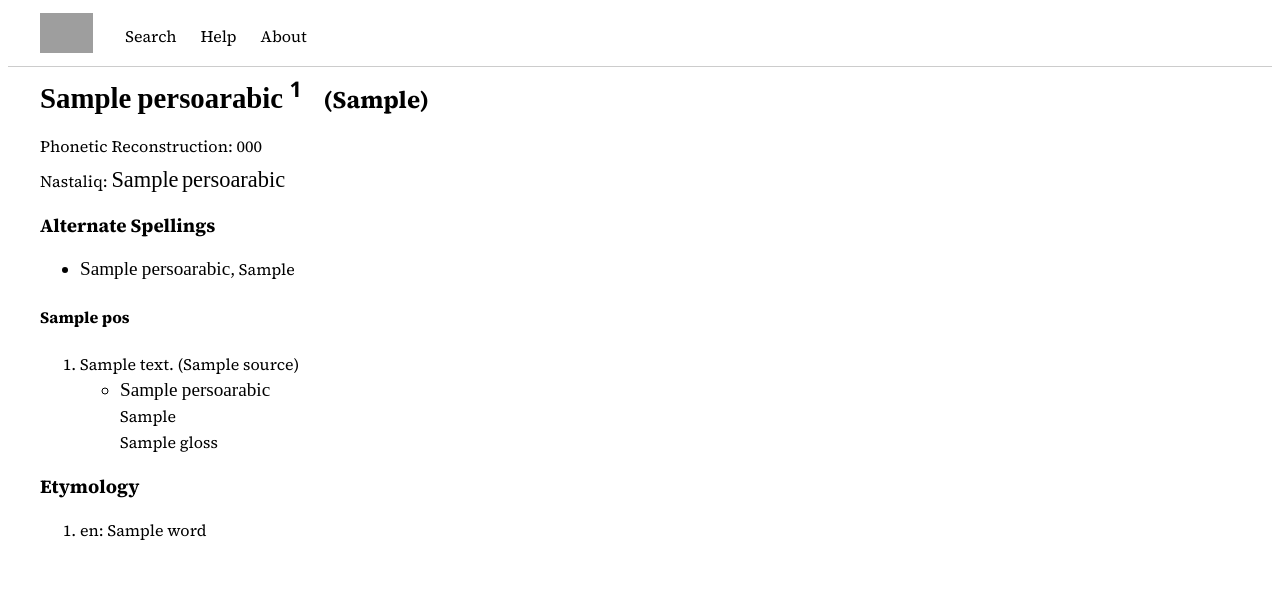
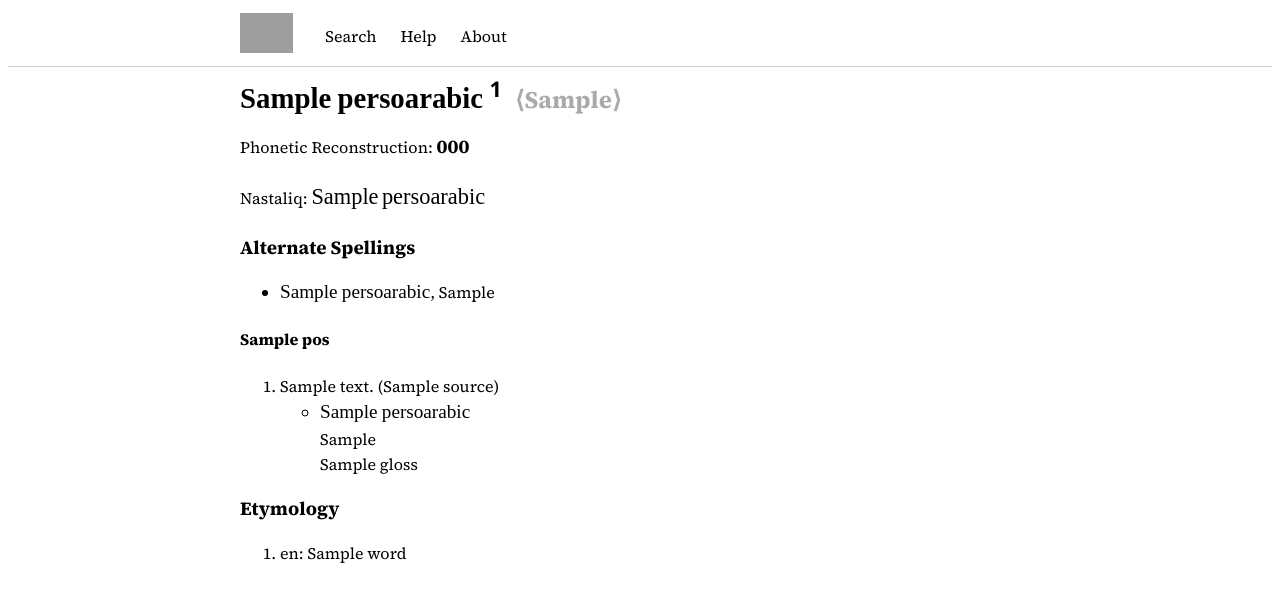
Before and after one commit to vqmalic/chaghatayproject, a Django app: template dictionary/templates/dictionary/entry_detail.html in a window 1280 px wide. Shown: the top 602 px of the page. Run offline with Django 5.2, Linux system fonts and the light colour scheme; the template is opened without the code that fills it: most values are stand-ins (such as "Sample title", 1, 10 or a date in 2020); some web fonts are replaced; grey boxes are pictures that could not be loaded.

Commit message:
style tweaks

```diff
--- a/dictionary/static/dictionary/css/style.css
+++ b/dictionary/static/dictionary/css/style.css
@@ -1,6 +1,16 @@
 body {
     font-family: "Source Serif 4", Georgia, "Times New Roman", Times, serif;
     line-height: 1.6rem;
+}
+a {
+    color: #4b3f8f;
+    text-decoration: none;
+    transition: text-decoration-color 0.15s ease;
+}
+a:hover {
+    text-decoration: underline;
+    text-underline-offset: 3px;
+    text-decoration-thickness: 1px;
 }
 sup {
   vertical-align: baseline;   /* cancel the default shift-based positioning */
@@ -20,12 +30,18 @@ p .persoarabic {
 .nastaliq {
   font-family: 'Noto Nastaliq Urdu', serif;
   font-size: 1.4em;
+  line-height: normal;
 }
 .entry_detail h2{
     margin-bottom: 0;
 }
-.entry-detail .latinstrict{
-    padding-left: 1rem;
+.entry-detail h2 .latin-strict{
+    padding-left: 0.5rem;
+    color: #AAAAAA;
+}
+.entry-detail .latin-phonetic {
+    font-weight: bold;
+    font-size: 1.2em;
 }
 header {
     text-align: center;
@@ -100,7 +116,7 @@ header {
 }
 
 .container {
-    max-width: 1200px;
+    max-width: 800px;
     margin: 0 auto;
     padding: 0 1.5rem;
 }
@@ -133,14 +149,39 @@ div.resultblock{
 .result-block-link {
     display: block;
     text-decoration: none;
-    color: inherit;
 }
 
 .result-block-link:hover, .result-block-link:focus-visible {
     background-color: var(--color-hover, #f0f0f0);
     cursor: pointer;
+    text-decoration: none;
+}
+
+.result-persoarabic, .result-latin-phonetic {
+    font-weight: bold;
+}
+
+.result-latin-verbatim {
+    font-size: .8em;
+}
+
+.result-latin-strict {
+    color: #7B759D;
+}
+
+.result-block-link:hover .result-persoarabic,
+.result-block-link:hover .result-latin-strict,
+.result-block-link:hover .result-latin-phonetic {
+    text-decoration: underline;
+    text-underline-offset: 3px;
+    text-decoration-thickness: 1px;
 }
 
 .result-block-link:focus-visible{
     outline: 2px solid var(--color-accent);
 }
+
+.resultblock .result-definitions, .resultblock .result-definitions:hover {
+    color: #000000;
+    text-decoration: none;
+}
--- a/dictionary/templates/dictionary/entry_detail.html
+++ b/dictionary/templates/dictionary/entry_detail.html
@@ -6,11 +6,11 @@
 <article class="entry-detail">
     <h2>
         <span class="persoarabic" dir="rtl">{{ entry.persoarabic }} {% if entry.homograph_index %}<sup>{{ entry.homograph_index }}</sup>{% endif %}</span>
-        <span class="latinstrict">({{ entry.latin_strict }})</span>
+        <span class="latin-strict">⟨{{ entry.latin_strict }}⟩</span>
     </h2>
 
     {% if entry.latin_phonetic %}
-    <div class="phonetic">Phonetic Reconstruction: {{ entry.latin_phonetic }}</div>
+    <div class="phonetic">Phonetic Reconstruction: <span class="latin-phonetic">{{ entry.latin_phonetic }}</span></div>
     {% endif %}
     <div>
         <span>Nastaliq: </span><span class="nastaliq">{{ entry.persoarabic }}</span>
```
Also changed, not shown: dictionary/templates/dictionary/search_results.html (+7 -2 lines).
